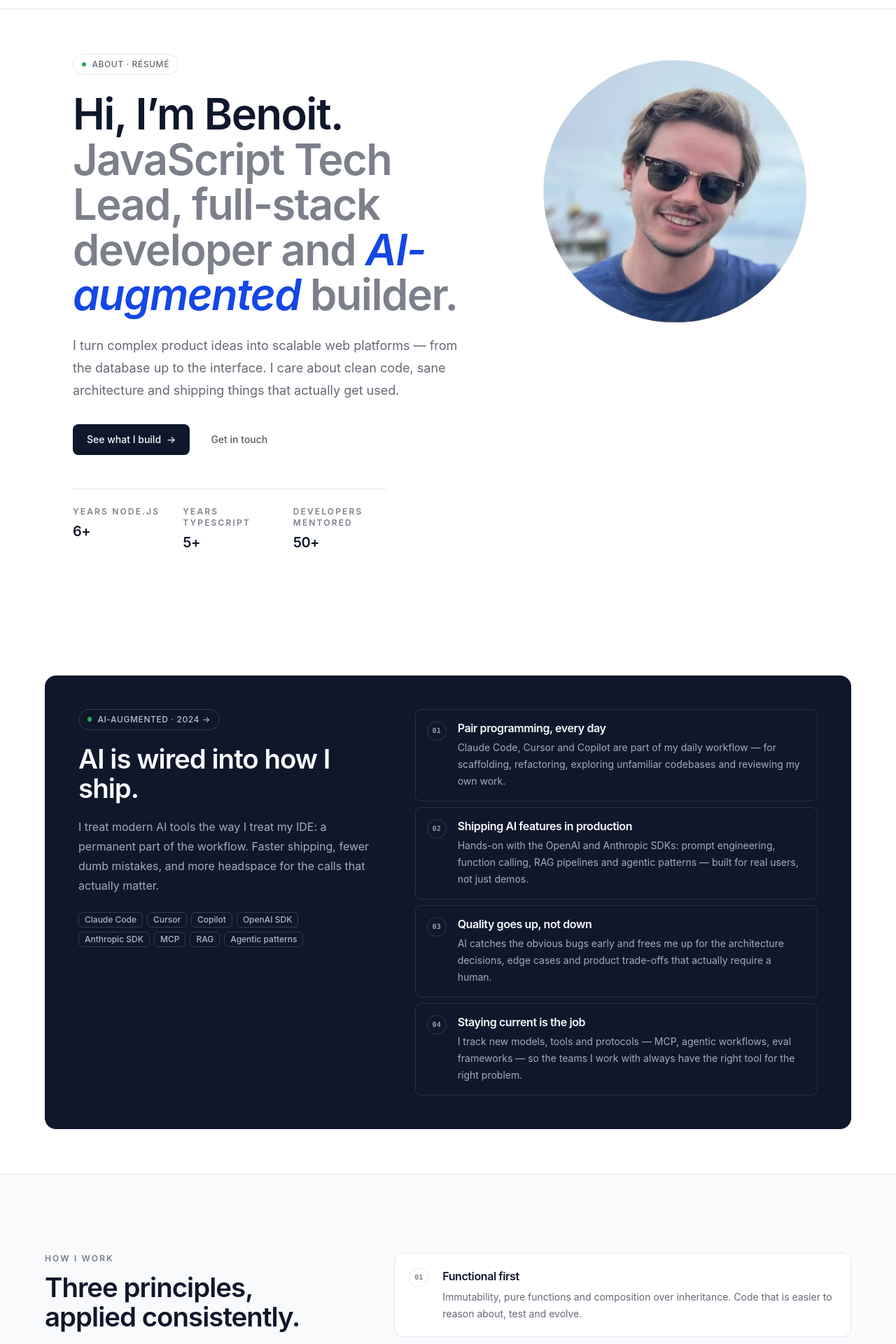
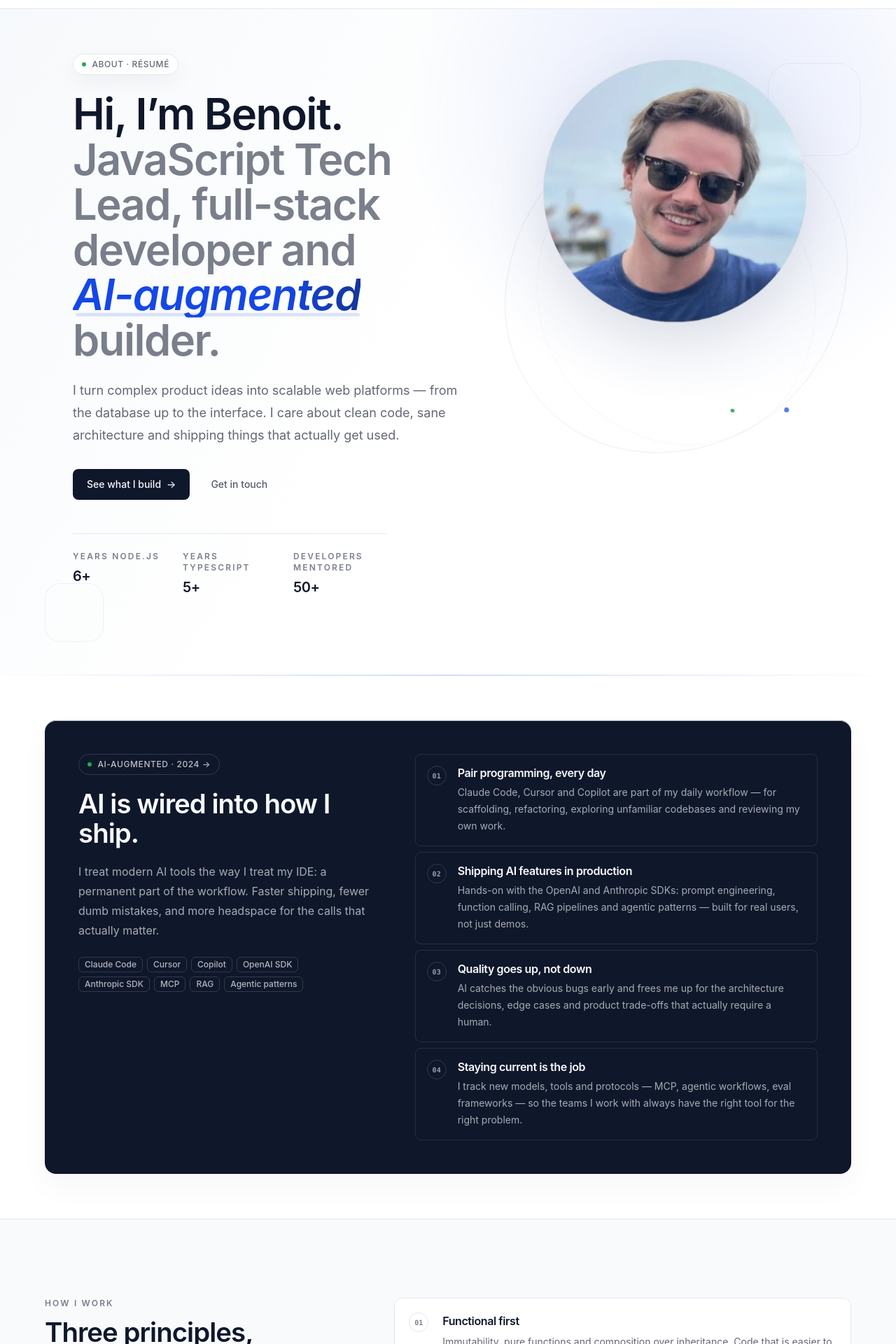
Before and after one commit to Fendry02/portfolio, a Next.js app: page /jobs in a window 1280 px wide. Shown: the part 60-1980 px from the top of the page at 70% size. Built offline with nearby package versions, Linux system fonts and the light colour scheme.

Commit message:
Refine QClay-inspired portfolio motion

```diff
--- /dev/null
+++ b/app/components/qclay-motion.tsx
@@ -0,0 +1,91 @@
+'use client'
+
+import { useEffect } from 'react'
+
+export default function QClayMotion() {
+  useEffect(() => {
+    const root = document.documentElement
+    const reduceMotion = window.matchMedia(
+      '(prefers-reduced-motion: reduce)',
+    ).matches
+    const canUsePointerEffects = window.matchMedia(
+      '(hover: hover) and (pointer: fine)',
+    ).matches
+
+    root.classList.add('qclay-motion-ready')
+
+    if (reduceMotion) {
+      return () => root.classList.remove('qclay-motion-ready')
+    }
+
+    const revealTargets = Array.from(
+      document.querySelectorAll<HTMLElement>('.qclay-scroll-reveal'),
+    )
+    const observer = new IntersectionObserver(
+      (entries) => {
+        entries.forEach((entry) => {
+          if (entry.isIntersecting) {
+            entry.target.classList.add('is-visible')
+            observer.unobserve(entry.target)
+          }
+        })
+      },
+      { rootMargin: '0px 0px -12% 0px', threshold: 0.16 },
+    )
+
+    revealTargets.forEach((target) => observer.observe(target))
+
+    if (!canUsePointerEffects) {
+      return () => {
+        root.classList.remove('qclay-motion-ready')
+        observer.disconnect()
+      }
+    }
+
+    const interactiveTargets = Array.from(
+      document.querySelectorAll<HTMLElement>('.qclay-tilt, .qclay-hero'),
+    )
+    let frame = 0
+
+    const updatePointer = (event: MouseEvent | PointerEvent) => {
+      if (frame) return
+
+      frame = window.requestAnimationFrame(() => {
+        frame = 0
+
+        interactiveTargets.forEach((target) => {
+          const rect = target.getBoundingClientRect()
+          const x = event.clientX - rect.left
+          const y = event.clientY - rect.top
+
+          if (x < 0 || y < 0 || x > rect.width || y > rect.height) {
+            return
+          }
+
+          const xPercent = (x / rect.width) * 100
+          const yPercent = (y / rect.height) * 100
+          const tiltX = ((y / rect.height - 0.5) * -5).toFixed(2)
+          const tiltY = ((x / rect.width - 0.5) * 5).toFixed(2)
+
+          target.style.setProperty('--spot-x', `${xPercent.toFixed(2)}%`)
+          target.style.setProperty('--spot-y', `${yPercent.toFixed(2)}%`)
+          target.style.setProperty('--tilt-x', `${tiltX}deg`)
+          target.style.setProperty('--tilt-y', `${tiltY}deg`)
+        })
+      })
+    }
+
+    window.addEventListener('pointermove', updatePointer, { passive: true })
+    window.addEventListener('mousemove', updatePointer, { passive: true })
+
+    return () => {
+      root.classList.remove('qclay-motion-ready')
+      observer.disconnect()
+      window.removeEventListener('pointermove', updatePointer)
+      window.removeEventListener('mousemove', updatePointer)
+      if (frame) window.cancelAnimationFrame(frame)
+    }
+  }, [])
+
+  return null
+}
--- a/app/jobs/page.tsx
+++ b/app/jobs/page.tsx
@@ -6,6 +6,7 @@ import profile from '@/public/profile.webp'
 import citizenplane from '@/public/works/citizenplane.webp'
 import businessDecision from '@/public/works/business-decision.webp'
 import openclassrooms from '@/public/works/openclassrooms.webp'
+import QClayMotion from '../components/qclay-motion'
 
 export const metadata: Metadata = {
   title: 'About | Benoit Bruynbroeck — JavaScript Tech Lead',
@@ -178,22 +179,25 @@ const eyebrow =
 const heading2 =
   'text-[clamp(1.875rem,3vw,2.75rem)] font-semibold leading-[1.1] tracking-tight'
 const btnPrimary =
-  'interactive inline-flex items-center gap-2 rounded-lg bg-primary px-5 py-3 text-sm font-medium text-primary-content hover:bg-primary/92'
+  'interactive qclay-button inline-flex items-center gap-2 rounded-lg bg-primary px-5 py-3 text-sm font-medium text-primary-content hover:bg-primary/92'
 const btnGhost =
-  'interactive inline-flex items-center gap-2 rounded-lg px-5 py-3 text-sm font-medium text-base-content/70 hover:bg-base-200 hover:text-base-content'
+  'interactive qclay-button inline-flex items-center gap-2 rounded-lg px-5 py-3 text-sm font-medium text-base-content/70 hover:bg-base-200 hover:text-base-content'
 
 export default function Jobs() {
   return (
     <main className="bg-base-100 text-base-content">
+      <QClayMotion />
       {/* ─────────────────────────── HERO ─────────────────────────── */}
       <section
         id="home"
         aria-labelledby="jobs-hero-heading"
-        className="relative"
+        className="qclay-hero relative overflow-hidden"
       >
+        <div className="qclay-ambient qclay-ambient-a" aria-hidden="true" />
+        <div className="qclay-ambient qclay-ambient-b" aria-hidden="true" />
         <div className="mx-auto grid max-w-6xl gap-14 px-6 pb-20 pt-10 lg:grid-cols-[1.15fr_0.85fr] lg:gap-20 lg:px-10 lg:pb-28 lg:pt-16">
-          <div className="flex flex-col justify-center">
-            <div className="inline-flex w-fit items-center gap-2 rounded-full border border-base-300 bg-base-100 px-3 py-1.5 text-xs font-medium uppercase tracking-wider text-base-content/65">
+          <div className="qclay-reveal-stack flex flex-col justify-center">
+            <div className="qclay-pill inline-flex w-fit items-center gap-2 rounded-full border border-base-300 bg-base-100 px-3 py-1.5 text-xs font-medium uppercase tracking-wider text-base-content/65">
               <span className="status-dot" aria-hidden="true" />
               About · résumé
             </div>
@@ -205,7 +209,9 @@ export default function Jobs() {
               Hi, I’m Benoit.{' '}
               <span className="text-base-content/55">
                 JavaScript Tech Lead, full-stack developer and{' '}
-                <span className="italic text-secondary">AI-augmented</span>{' '}
+                <span className="qclay-ink italic text-secondary">
+                  AI-augmented
+                </span>{' '}
                 builder.
               </span>
             </h1>
@@ -226,9 +232,9 @@ export default function Jobs() {
               </a>
             </div>
 
-            <dl className="mt-12 grid max-w-md grid-cols-3 gap-x-6 border-t border-base-300 pt-6">
+            <dl className="qclay-metrics mt-12 grid max-w-md grid-cols-3 gap-x-6 border-t border-base-300 pt-6">
               {stats.map((s) => (
-                <div key={s.label}>
+                <div key={s.label} className="qclay-metric">
                   <dt className={eyebrow}>{s.label}</dt>
                   <dd className="mt-1.5 text-xl font-semibold tracking-tight">
                     {s.value}
@@ -238,8 +244,13 @@ export default function Jobs() {
             </dl>
           </div>
 
-          <div className="relative mx-auto flex w-full max-w-md flex-col items-center lg:max-w-none">
-            <div className="relative aspect-square w-full max-w-[400px]">
+          <div className="qclay-portrait-wrap relative mx-auto flex w-full max-w-md flex-col items-center lg:max-w-none">
+            <div className="qclay-orbit" aria-hidden="true" />
+            <div
+              className="qclay-orbit qclay-orbit-secondary"
+              aria-hidden="true"
+            />
+            <div className="qclay-portrait relative aspect-square w-full max-w-[400px]">
               <Image
                 src={profile}
                 alt="Portrait of Benoit Bruynbroeck"
@@ -256,10 +267,10 @@ export default function Jobs() {
       {/* ──────────────────── AI-AUGMENTED WORKFLOW ──────────────────── */}
       <section
         aria-labelledby="ai-heading"
-        className="px-6 py-12 lg:px-10 lg:py-16"
+        className="qclay-section qclay-scroll-reveal px-6 py-12 lg:px-10 lg:py-16"
       >
         <div className="mx-auto max-w-6xl">
-          <div className="relative overflow-hidden rounded-2xl bg-primary p-8 text-primary-content md:p-12">
+          <div className="interactive qclay-card qclay-card-primary qclay-tilt relative overflow-hidden rounded-2xl bg-primary p-8 text-primary-content md:p-12">
             <div className="grid gap-10 lg:grid-cols-[0.42fr_0.58fr] lg:gap-16">
               <div>
                 <div className="inline-flex items-center gap-2 rounded-full border border-primary-content/15 px-3 py-1.5 text-xs font-medium uppercase tracking-wider text-primary-content/75">
@@ -329,7 +340,7 @@ export default function Jobs() {
       {/* ──────────────────── APPROACH / PHILOSOPHY ──────────────────── */}
       <section
         aria-labelledby="approach-heading"
-        className="border-t border-base-300 bg-base-200/50 px-6 py-20 lg:px-10 lg:py-28"
+        className="qclay-section qclay-scroll-reveal border-t border-base-300 bg-base-200/50 px-6 py-20 lg:px-10 lg:py-28"
       >
         <div className="mx-auto max-w-6xl">
           <div className="grid gap-10 lg:grid-cols-[0.4fr_0.6fr] lg:gap-16">
@@ -349,7 +360,7 @@ export default function Jobs() {
               {principles.map((p, i) => (
                 <li
                   key={p.title}
-                  className="interactive flex gap-5 rounded-xl border border-base-300 bg-base-100 p-5 hover:border-base-content/15"
+                  className="qclay-subtle-card flex gap-5 rounded-xl border border-base-300 bg-base-100 p-5"
                 >
                   <span className="inline-flex h-7 w-7 shrink-0 items-center justify-center rounded-full border border-base-300 font-mono text-[10px] font-semibold text-base-content/55">
                     0{i + 1}
@@ -373,7 +384,7 @@ export default function Jobs() {
       <section
         id="skills"
         aria-labelledby="skills-heading"
-        className="px-6 py-20 lg:px-10 lg:py-28"
+        className="qclay-section qclay-scroll-reveal px-6 py-20 lg:px-10 lg:py-28"
       >
         <div className="mx-auto max-w-6xl">
           <div className="max-w-2xl">
@@ -387,7 +398,7 @@ export default function Jobs() {
             {skills.map((group) => (
               <article
                 key={group.title}
-                className="interactive flex flex-col rounded-xl border border-base-300 bg-base-100 p-6 hover:border-base-content/15"
+                className="qclay-subtle-card flex flex-col rounded-xl border border-base-300 bg-base-100 p-6"
               >
                 <p className={eyebrow}>{group.title}</p>
                 <p className="mt-2.5 text-sm leading-6 text-base-content/65">
@@ -419,7 +430,7 @@ export default function Jobs() {
       <section
         id="experience"
         aria-labelledby="experience-heading"
-        className="bg-base-200/50 px-6 py-20 lg:px-10 lg:py-28"
+        className="qclay-section qclay-scroll-reveal bg-base-200/50 px-6 py-20 lg:px-10 lg:py-28"
       >
         <div className="mx-auto max-w-6xl">
           <div className="max-w-2xl">
@@ -432,7 +443,7 @@ export default function Jobs() {
           <ol className="mt-10 space-y-3">
             {roles.map((role) => (
               <li key={`${role.period}-${role.company}`}>
-                <article className="interactive group relative grid gap-5 rounded-xl border border-base-300 bg-base-100 p-5 hover:border-base-content/15 md:grid-cols-[160px_1fr_minmax(0,120px)] md:items-start md:gap-7 md:p-6">
+                <article className="qclay-subtle-card group relative grid gap-5 rounded-xl border border-base-300 bg-base-100 p-5 md:grid-cols-[160px_1fr_minmax(0,120px)] md:items-start md:gap-7 md:p-6">
                   <div className="flex items-center gap-3 md:flex-col md:items-start md:gap-2.5">
                     {role.image ? (
                       <Image
@@ -517,10 +528,10 @@ export default function Jobs() {
       <section
         id="contact"
         aria-labelledby="jobs-contact-heading"
-        className="border-t border-base-300 px-6 py-20 lg:px-10 lg:py-24"
+        className="qclay-section qclay-scroll-reveal border-t border-base-300 px-6 py-20 lg:px-10 lg:py-24"
       >
-        <div className="mx-auto flex max-w-2xl flex-col items-center text-center">
-          <div className="inline-flex items-center gap-2 rounded-full border border-base-300 px-3 py-1.5 text-xs font-medium uppercase tracking-wider text-base-content/65">
+        <div className="qclay-reveal-stack mx-auto flex max-w-2xl flex-col items-center text-center">
+          <div className="qclay-pill inline-flex items-center gap-2 rounded-full border border-base-300 px-3 py-1.5 text-xs font-medium uppercase tracking-wider text-base-content/65">
             <span className="status-dot" aria-hidden="true" />
             Open to interesting work
           </div>
--- a/app/styles/animations.css
+++ b/app/styles/animations.css
@@ -98,6 +98,45 @@
   }
 }
 
+@keyframes qclay-ink-flow {
+  0%,
+  100% {
+    background-position: 0% 100%;
+  }
+  50% {
+    background-position: 100% 100%;
+  }
+}
+
+@keyframes qclay-line-draw {
+  from {
+    transform: scaleX(0);
+  }
+  to {
+    transform: scaleX(1);
+  }
+}
+
+@keyframes qclay-chip-scan {
+  from {
+    transform: translate3d(-110%, 0, 0);
+  }
+  to {
+    transform: translate3d(110%, 0, 0);
+  }
+}
+
+@keyframes qclay-scroll-rise {
+  from {
+    opacity: 0.94;
+    transform: translate3d(0, 14px, 0);
+  }
+  to {
+    opacity: 1;
+    transform: translate3d(0, 0, 0);
+  }
+}
+
 /* ─── Brand logo entry ───────────────────────────────────────────────── */
 @keyframes brand-logo-enter {
   from {
@@ -175,7 +214,7 @@
   content: '';
   background:
     radial-gradient(
-      circle at 78% 16%,
+      circle at var(--spot-x, 78%) var(--spot-y, 16%),
       oklch(48.8% 0.243 264.376 / 0.12),
       transparent 26rem
     ),
@@ -222,6 +261,36 @@
   height: 5.25rem;
   border-radius: 1.4rem;
   animation-delay: -5s;
+}
+
+.qclay-ink {
+  position: relative;
+  display: inline-block;
+  background-image: linear-gradient(
+    90deg,
+    oklch(48.8% 0.243 264.376),
+    oklch(48.8% 0.243 264.376),
+    oklch(20.8% 0.042 265.755),
+    oklch(48.8% 0.243 264.376)
+  );
+  background-size: 220% 100%;
+  background-clip: text;
+  animation: qclay-ink-flow 8s var(--ease-qclay) infinite;
+  -webkit-text-fill-color: transparent;
+}
+
+.qclay-ink::after {
+  position: absolute;
+  right: 0.02em;
+  bottom: 0.03em;
+  left: 0.06em;
+  height: 0.08em;
+  content: '';
+  background-color: oklch(48.8% 0.243 264.376);
+  border-radius: 9999px;
+  opacity: 0.14;
+  transform-origin: left;
+  animation: qclay-line-draw 820ms var(--ease-qclay) 620ms both;
 }
 
 .qclay-reveal-stack > * {
@@ -283,6 +352,35 @@
 .qclay-metrics > div {
   opacity: 0;
   animation: qclay-reveal var(--duration-reveal) var(--ease-qclay) both;
+}
+
+.qclay-metric {
+  position: relative;
+}
+
+.qclay-metric::after {
+  position: absolute;
+  right: 35%;
+  bottom: -1.45rem;
+  left: 0;
+  height: 1px;
+  content: '';
+  background: linear-gradient(
+    90deg,
+    oklch(48.8% 0.243 264.376 / 0.34),
+    transparent
+  );
+  opacity: 0;
+  transform: scaleX(0);
+  transform-origin: left;
+  transition:
+    opacity var(--duration-slow) var(--ease-qclay),
+    transform var(--duration-slow) var(--ease-qclay);
+}
+
+.qclay-metric:hover::after {
+  opacity: 1;
+  transform: scaleX(1);
 }
 
 .qclay-metrics > :nth-child(1) {
@@ -349,6 +447,26 @@
   background-color: oklch(48.8% 0.243 264.376 / 0.72);
 }
 
+.qclay-orbit-secondary {
+  top: 45%;
+  width: min(86vw, 25.5rem);
+  border-style: dashed;
+  border-color: oklch(20.8% 0.042 265.755 / 0.06);
+  border-radius: 57% 43% 55% 45%;
+  animation-duration: 32s;
+  animation-direction: reverse;
+}
+
+.qclay-orbit-secondary::after {
+  top: auto;
+  right: auto;
+  bottom: 19%;
+  left: 17%;
+  width: 0.34rem;
+  height: 0.34rem;
+  background-color: oklch(52.7% 0.154 150.069 / 0.7);
+}
+
 .qclay-float-badge {
   animation: qclay-float-soft 5.4s var(--ease-qclay) 1s infinite;
   box-shadow:
@@ -362,14 +480,37 @@
 }
 
 .qclay-tech-strip > div {
+  position: relative;
+  overflow: hidden;
   transition:
     background-color var(--duration-base) var(--ease-spring),
     transform var(--duration-base) var(--ease-spring);
 }
 
+.qclay-tech-strip > div::before {
+  position: absolute;
+  inset: 0;
+  width: 55%;
+  pointer-events: none;
+  content: '';
+  background: linear-gradient(
+    90deg,
+    transparent,
+    oklch(100% 0 0 / 0.74),
+    transparent
+  );
+  opacity: 0;
+  transform: translate3d(-110%, 0, 0);
+}
+
 .qclay-tech-strip > div:hover {
   background-color: oklch(96.8% 0.007 247.896 / 0.72);
   transform: translate3d(0, -2px, 0);
+}
+
+.qclay-tech-strip > div:hover::before {
+  opacity: 1;
+  animation: qclay-chip-scan 820ms var(--ease-qclay);
 }
 
 .qclay-trust {
@@ -407,9 +548,12 @@
 }
 
 .qclay-card {
+  --tilt-x: 0deg;
+  --tilt-y: 0deg;
   box-shadow:
     inset 0 1px 0 oklch(100% 0 0 / 0.72),
     0 18px 40px oklch(20.8% 0.042 265.755 / 0.04);
+  transform-style: preserve-3d;
 }
 
 .qclay-card::before {
@@ -462,6 +606,64 @@
     0 24px 60px oklch(20.8% 0.042 265.755 / 0.08);
 }
 
+.qclay-card > * {
+  position: relative;
+}
+
+.qclay-subtle-card {
+  position: relative;
+  overflow: hidden;
+  transition:
+    border-color var(--duration-base) var(--ease-spring),
+    box-shadow var(--duration-base) var(--ease-spring),
+    background-color var(--duration-base) var(--ease-spring);
+}
+
+.qclay-subtle-card::before {
+  position: absolute;
+  inset: 0 auto 0 0;
+  width: 2px;
+  content: '';
+  background-color: oklch(48.8% 0.243 264.376 / 0.58);
+  opacity: 0;
+  transform: scaleY(0.45);
+  transform-origin: center;
+  transition:
+    opacity var(--duration-base) var(--ease-spring),
+    transform var(--duration-slow) var(--ease-qclay);
+}
+
+.qclay-subtle-card:hover {
+  background-color: oklch(100% 0 0);
+  border-color: oklch(20.8% 0.042 265.755 / 0.16);
+  box-shadow: 0 14px 32px oklch(20.8% 0.042 265.755 / 0.045);
+}
+
+.qclay-subtle-card:hover::before {
+  opacity: 1;
+  transform: scaleY(1);
+}
+
+.qclay-subtle-card > * {
+  position: relative;
+}
+
+.qclay-motion-ready .qclay-scroll-reveal {
+  opacity: 1;
+  transform: none;
+}
+
+.qclay-motion-ready .qclay-scroll-reveal.is-visible {
+  animation: qclay-scroll-rise 820ms var(--ease-qclay) both;
+}
+
+@media (hover: hover) and (pointer: fine) {
+  .qclay-tilt:hover {
+    transform: perspective(1100px) rotateX(var(--tilt-x)) rotateY(var(--tilt-y))
+      translate3d(0, -2px, 0);
+  }
+}
+
 @media (prefers-reduced-motion: reduce) {
   .animate-fade-in-up,
   .brand-logo,
@@ -474,24 +676,34 @@
   .qclay-orbit,
   .qclay-float-badge,
   .qclay-tech-strip,
-  .qclay-logo-row > a {
+  .qclay-logo-row > a,
+  .qclay-ink,
+  .qclay-ink::after,
+  .qclay-motion-ready .qclay-scroll-reveal.is-visible {
     animation: none;
   }
   .brand-logo-mark,
   .interactive,
   .qclay-tech-strip > div,
-  .qclay-card::before {
+  .qclay-tech-strip > div::before,
+  .qclay-card::before,
+  .qclay-metric::after,
+  .qclay-subtle-card,
+  .qclay-subtle-card::before {
     transition: none;
   }
   .interactive:hover,
   .interactive:active,
-  .qclay-tech-strip > div:hover {
+  .qclay-tech-strip > div:hover,
+  .qclay-tilt:hover,
+  .qclay-motion-ready .qclay-scroll-reveal {
     transform: none;
   }
   .qclay-reveal-stack > *,
   .qclay-metrics > div,
   .qclay-portrait-wrap,
-  .qclay-logo-row > a {
+  .qclay-logo-row > a,
+  .qclay-motion-ready .qclay-scroll-reveal {
     opacity: 1;
     filter: none;
   }
```
Also changed, not shown: app/page.tsx (+18 -12 lines).
